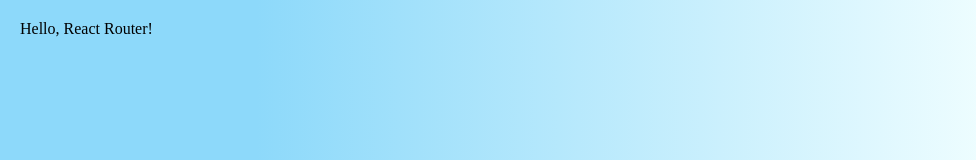
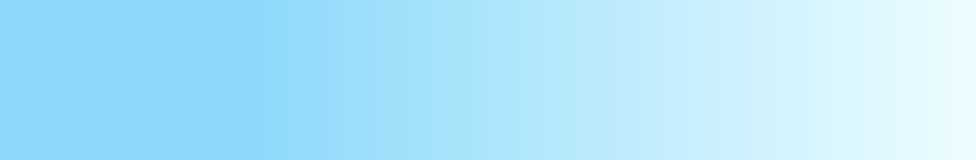
Before and after one commit to PBhojani/Portfolio, a React (Create React App) app: page /skills in a window 1280 px wide. Shown: the top 160 px of the page, without its empty margins (0-976 px from the left). Built offline with nearby package versions, Linux system fonts and the light colour scheme.

Commit message:
Create a React app and publish it to GitHub

```diff
--- a/src/index.js
+++ b/src/index.js
@@ -11,6 +11,9 @@ import About from './modules/About';
 import Skills from './modules/Skills';
 
 ReactDOM.render((
-  <App />
+  <Router history={browserHistory}>
+    <Route path="/" component={App}/>
+    <Route path="/about" component={About}/>
+  </Router>
 ), document.getElementById('root'));
 registerServiceWorker();
```
